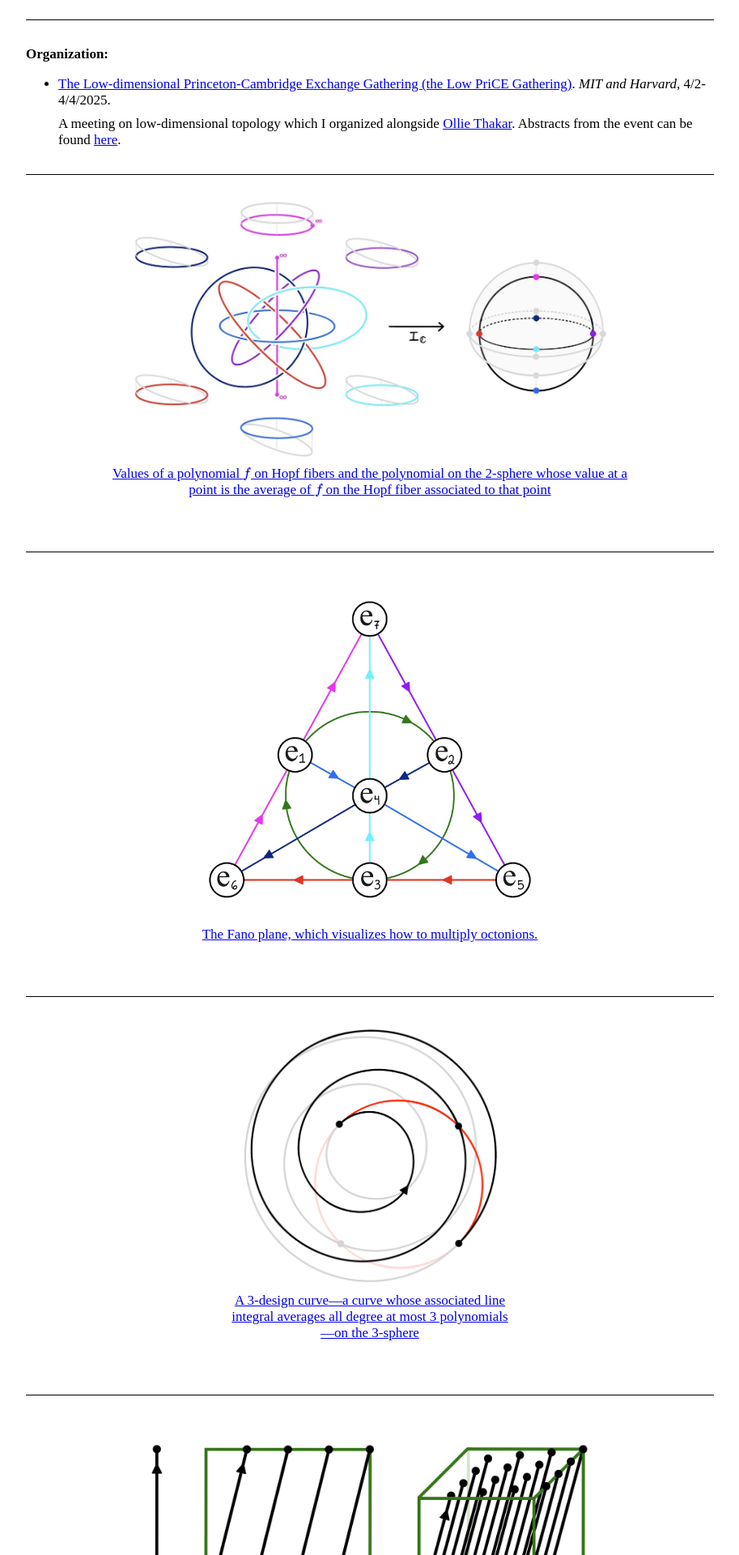
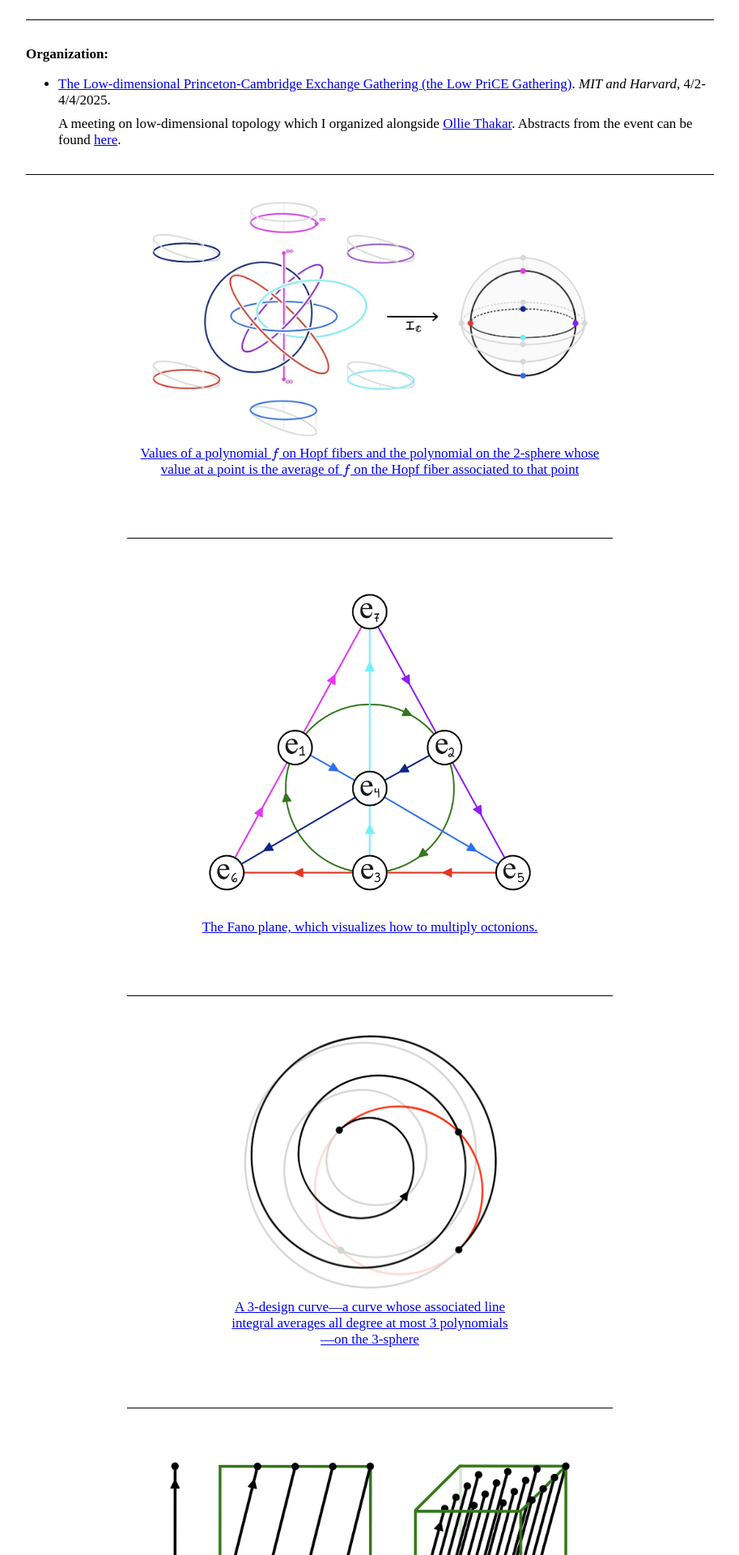
Before and after one commit to AyodejiLindblad/AyodejiLindblad.github.io, a Jekyll site: the page built from index.md, in a window 1280 px wide. Shown: the part 1778-3698 px from the top of the page at 81% size, without its empty margins (183-1096 px from the left). Built offline with Jekyll 4.4.1, drawn with Linux system fonts in a browser that asks for light colours; some web fonts are replaced.

Commit message:
Trying new divider spacing

```diff
--- a/index.md
+++ b/index.md
@@ -103,7 +103,7 @@ I'm a third-year PhD student of [Tom Mrowka](https://math.mit.edu/~mrowka/) at [
 <a id="figures"></a>
 
 
-<div style="flex: 1; text-align: center; --img-width: 650px;">
+<div style="flex: 1; text-align: center; --img-width: 600px;">
   <figure style="display: inline-block; margin: 0; width: min(var(--img-width), 100%);">
     <img
       src="/resources/imgs/polyex.jpg"
@@ -126,7 +126,7 @@ I'm a third-year PhD student of [Tom Mrowka](https://math.mit.edu/~mrowka/) at [
   </figure>
 </div>
 
----
+<hr class="divider-600">
 
 <div style="flex: 1; text-align: center; --img-width: 450px;">
   <figure style="display: inline-block; margin: 0; width: min(var(--img-width), 100%);">
@@ -151,7 +151,7 @@ I'm a third-year PhD student of [Tom Mrowka](https://math.mit.edu/~mrowka/) at [
   </figure>
 </div>
 
----
+<hr class="divider-600">
 
 <div style="flex: 1; text-align: center; --img-width: 350px;">
   <figure style="display: inline-block; margin: 0; width: min(var(--img-width), 100%);">
@@ -176,9 +176,9 @@ I'm a third-year PhD student of [Tom Mrowka](https://math.mit.edu/~mrowka/) at [
   </figure>
 </div>
 
----
+<hr class="divider-600">
 
-<div style="flex: 1; text-align: center; --img-width: 600px;">
+<div style="flex: 1; text-align: center; --img-width: 550px;">
   <figure style="display: inline-block; margin: 0; width: min(var(--img-width), 100%);">
     <img
       src="/resources/imgs/torusex.png"
--- a/resources/style/main.css
+++ b/resources/style/main.css
@@ -32,9 +32,19 @@ figcaption {
     text-align: center;
 }
 
+/* make solid line all the way across the screen */
 hr {
   border: 0;
   border-top: 1px solid #000;   /* solid line */
   margin: 2rem 0;               /* spacing above/below */
   width: 100%;                  /* exactly the container/text width */
 }
+
+/* make solid line 600px long at most */
+hr.divider-600 {
+  width: 600px;
+  max-width: calc(100% - 2rem); /* keeps a little gap on small screens */
+  margin: 2.5rem auto;
+  border: 0;
+  border-top: 1px solid currentColor;
+}
```
